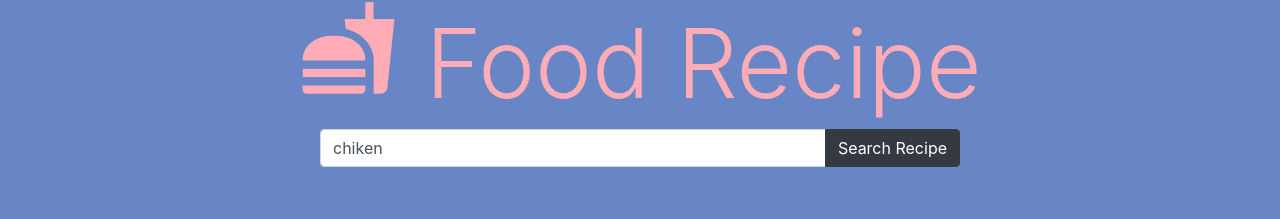
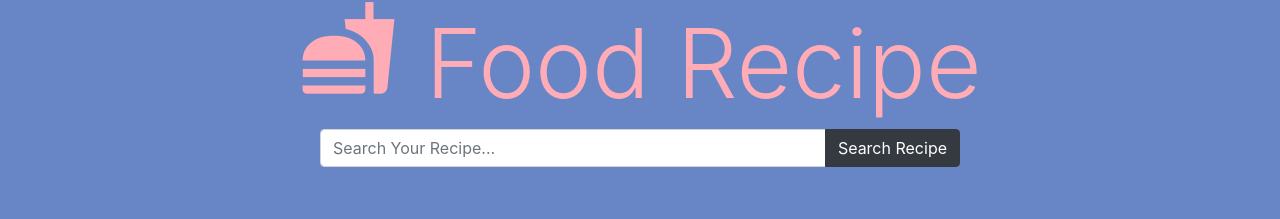
Before and after one commit to amansharma4/food, a React (Create React App) app: page / in a window 1280 px wide. Shown: the part 102-321 px from the top of the page. Built offline with nearby package versions, Linux system fonts and the light colour scheme; no server answers.

Commit message:
Update App.js

```diff
--- a/src/App.js
+++ b/src/App.js
@@ -5,7 +5,7 @@ import Recipes from "./components/Recipes";
 import Axios from "axios";
 
 function App() {
-  const [search, setSerach] = useState("chiken");
+  const [search, setSerach] = useState("");
   const [recipes, setRecipes] = useState([]);
 
   const APP_ID = "1e96922a";
```
